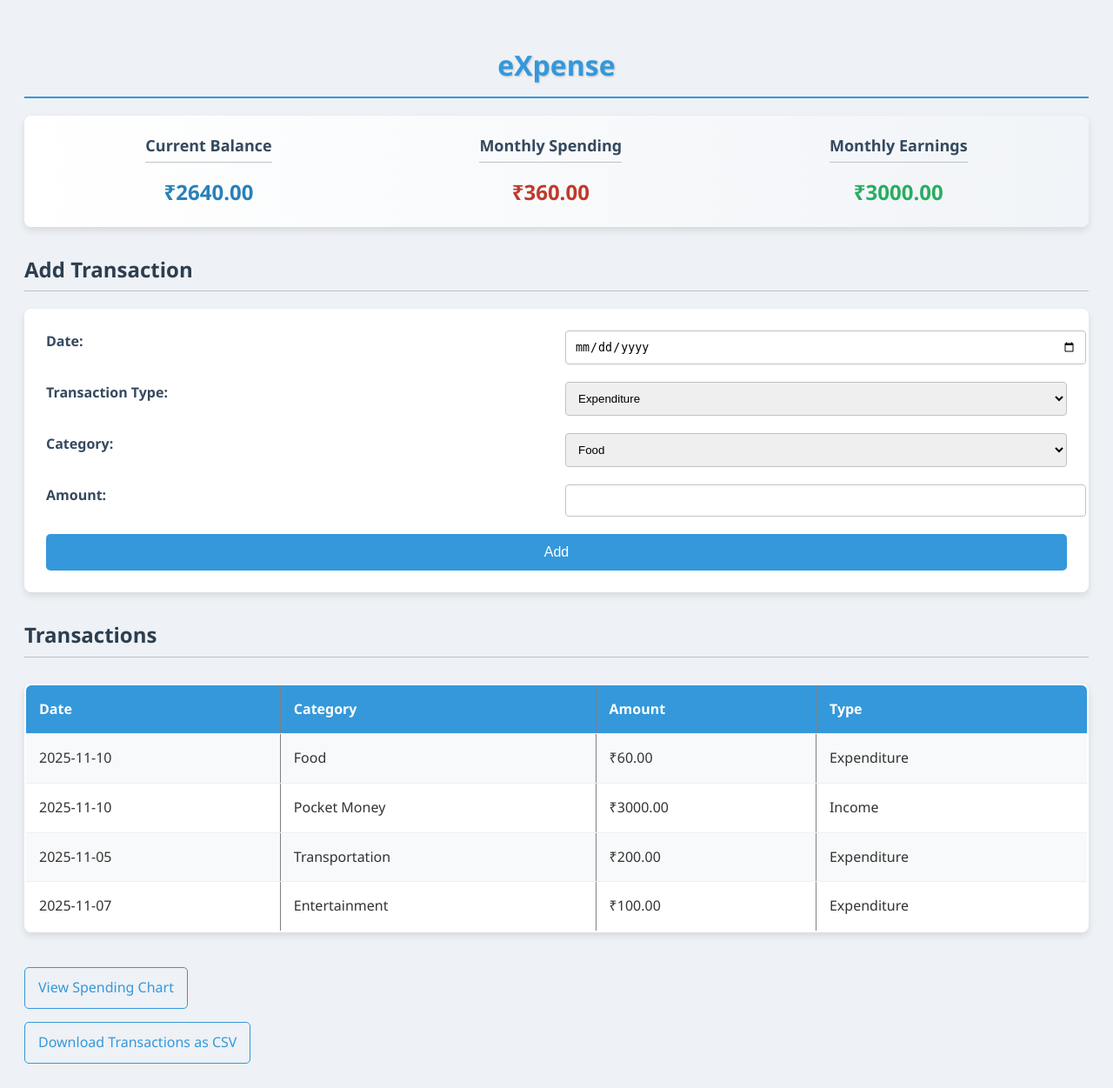
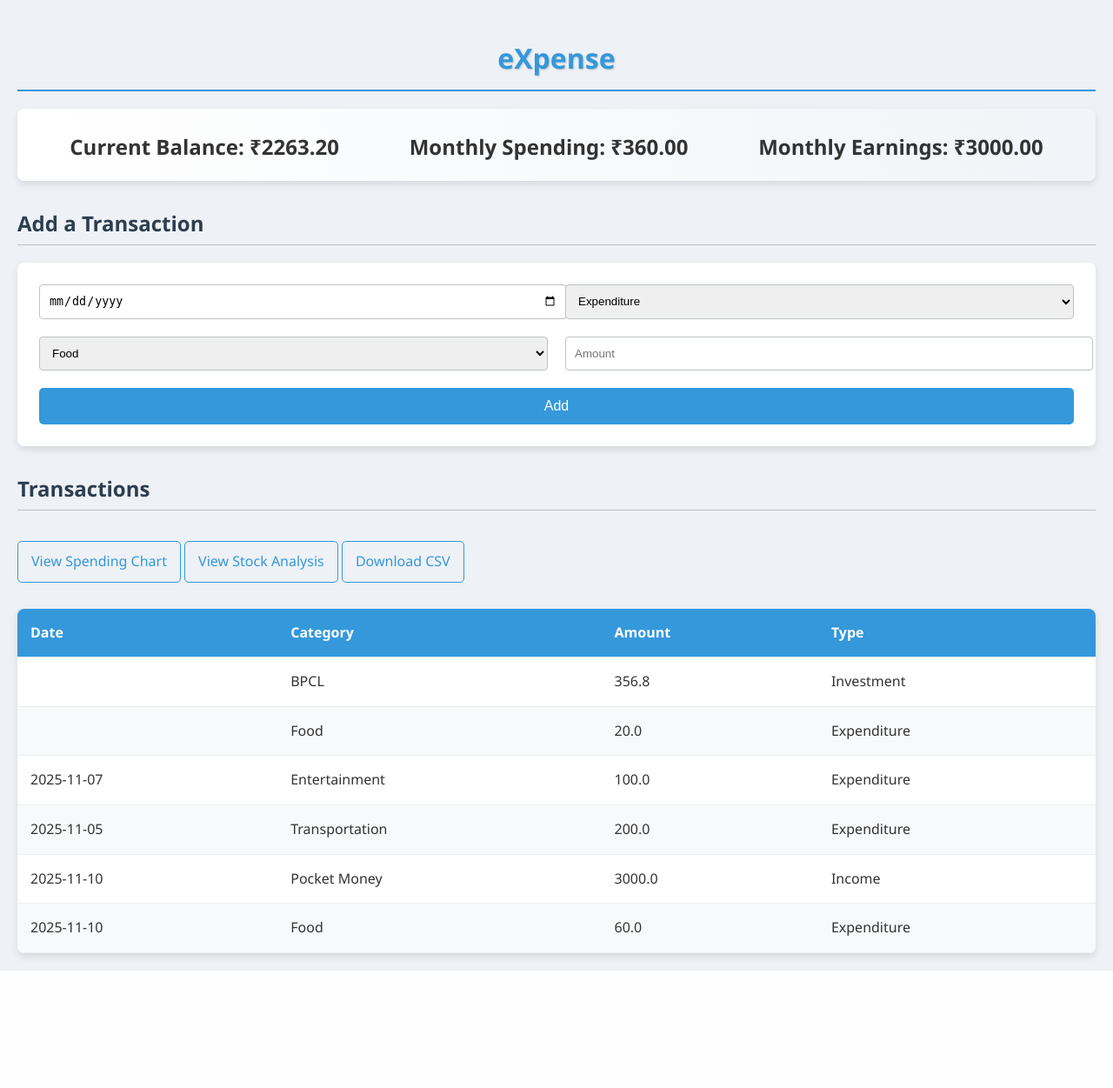
Before and after one commit to prathamtambe26-commits/expense_manager, a Flask app: page / in a window 1280 px wide. Shown: the whole page at 87% size. After the commit the page ends 1116 px from the top, so only its background shows below. Run offline with Flask 3, Linux system fonts and the light colour scheme.

Commit message:
Add files via upload

```diff
--- a/app.py
+++ b/app.py
@@ -1,5 +1,3 @@
-
-import os
 import pandas as pd
 from flask import Flask, render_template, request, redirect, url_for, send_file
 import matplotlib.pyplot as plt
@@ -121,19 +119,34 @@ def plot():
 
 @app.route('/stock_analysis')
 def stock_analysis():
+    # Create a copy to avoid modifying the global view
     investment_transactions = transactions_df[transactions_df['Type'] == 'Investment'].copy()
     stocks_data = []
+
     for index, row in investment_transactions.iterrows():
         current_price = get_price(row['Category'], 'NSE')
+
+        # --- ROBUST DATE HANDLING ---
+        # Try to convert to datetime
+        date_obj = pd.to_datetime(row['Date'], errors='coerce')
+
+        if pd.notna(date_obj):
+            # If valid, format it as a string immediately
+            date_display = date_obj.strftime('%Y-%m-%d')
+        else:
+            # If invalid (NaT), verify if the original data exists, otherwise show placeholder
+            date_display = str(row['Date']) if row['Date'] else "Invalid Date"
+
         if current_price:
             gain_loss = (current_price * row['Quantity']) - row['Amount']
             stocks_data.append({
-                'Date': row['Date'],
+                'Date': date_display,  # We pass the ready-made string
                 'Category': row['Category'],
                 'Amount': row['Amount'],
                 'CurrentPrice': current_price,
                 'GainLoss': gain_loss
             })
+
     return render_template('stock_analysis.html', stocks=stocks_data)
 
 @app.route('/download')
--- a/static/styles.css
+++ b/static/styles.css
@@ -4,7 +4,7 @@ body {
     background-color: #eef1f5;
     color: #333;
     line-height: 1.6;
-    margin: 40;
+    margin: 0;
     padding: 20px;
 }
 
--- a/templates/index.html
+++ b/templates/index.html
@@ -1,85 +1,108 @@
-
 <!DOCTYPE html>
-<html>
+<html lang="en">
 <head>
+    <meta charset="UTF-8">
+    <meta name="viewport" content="width=device-width, initial-scale=1.0">
     <title>eXpense</title>
-    <link rel="stylesheet" href="/static/styles.css">
+    <link rel="stylesheet" href="{{ url_for('static', filename='styles.css') }}">
 </head>
 <body>
+<div class="container">
     <h1>eXpense</h1>
 
+    <!-- Summary -->
     <div class="summary">
-        <div>
-            <h2>Current Balance</h2>
-            <p>₹{{ "%.2f"|format(current_balance) }}</p>
-        </div>
-        <div>
-            <h2>Monthly Spending</h2>
-            <p>₹{{ "%.2f"|format(monthly_spending) }}</p>
-        </div>
-        <div>
-            <h2>Monthly Earnings</h2>
-            <p>₹{{ "%.2f"|format(monthly_earnings) }}</p>
-        </div>
+        <p>Current Balance: ₹{{ '%.2f'|format(current_balance) }}</p>
+        <p>Monthly Spending: ₹{{ '%.2f'|format(monthly_spending) }}</p>
+        <p>Monthly Earnings: ₹{{ '%.2f'|format(monthly_earnings) }}</p>
     </div>
 
-    <h2>Add Transaction</h2>
+    <!-- Add Transaction Form -->
+    <div class="form-container">
+        <h2>Add a Transaction</h2>
         <form action="/add" method="post">
-        <label for="date">Date:</label>
-        <input type="date" id="date" name="date" required>
-
-        <label for="transaction_type">Transaction Type:</label>
-        <select id="transaction_type" name="transaction_type" required>
-            <option value="Expenditure">Expenditure</option>
+            <input type="date" name="date" required>
+            <select name="transaction_type" id="transaction_type" onchange="toggleCategory()">
                 <option value="Income">Income</option>
+                <option value="Expenditure" selected>Expenditure</option>
+                <option value="Investment">Investment</option>
             </select>
 
-        <label for="category">Category:</label>
-        <select id="category" name="category" onchange="checkOther(this.value)">
+            <div id="category_expenditure">
+                <select name="category">
                     <option value="Food">Food</option>
                     <option value="Transportation">Transportation</option>
-            <option value="Housing">Housing</option>
                     <option value="Entertainment">Entertainment</option>
+                    <option value="Utilities">Utilities</option>
+                    <option value="Rent">Rent</option>
                     <option value="Other">Other</option>
                 </select>
+                <input type="text" name="other_category" id="other_category" placeholder="Specify Category" style="display:none;">
+            </div>
 
-        <input type="text" id="other_category_input" name="other_category" style="display:none;" placeholder="Enter other category">
+            <div id="category_investment" style="display:none;">
+                <input type="text" name="stock_symbol" placeholder="Stock Symbol">
+                <input type="text" name="exchange" placeholder="Exchange (e.g., NSE, BSE)">
+                <input type="number" name="quantity" placeholder="Quantity">
+            </div>
 
-        <label for="amount">Amount:</label>
-        <input type="number" id="amount" name="amount" step="0.01" required>
+            <input type="number" step="0.01" name="amount" placeholder="Amount">
             <button type="submit">Add</button>
         </form>
+    </div>
 
+    <!-- Transactions Table -->
+    <div class="transactions-container">
         <h2>Transactions</h2>
-    <table border="2">
+        <a href="/plot">View Spending Chart</a>
+        <a href="/stock_analysis">View Stock Analysis</a>
+        <a href="/download" class="download-btn">Download CSV</a>
+        <table>
+            <thead>
             <tr>
                 <th>Date</th>
                 <th>Category</th>
                 <th>Amount</th>
                 <th>Type</th>
             </tr>
-        {% for transaction in transactions %}
+            </thead>
+            <tbody>
+            {% for transaction in transactions|reverse %}
                 <tr>
-            <td>{{ transaction.Date.strftime('%Y-%m-%d') }}</td>
+                    <td>{% if transaction.Date and transaction.Date is not none %}{{ transaction.Date.strftime('%Y-%m-%d') }}{% endif %}</td>
                     <td>{{ transaction.Category }}</td>
-            <td>₹{{ "%.2f"|format(transaction.Amount) }}</td>
+                    <td>{{ transaction.Amount }}</td>
                     <td>{{ transaction.Type }}</td>
                 </tr>
             {% endfor %}
+            </tbody>
         </table>
+    </div>
+</div>
+<script>
+    document.querySelector('[name="category"]').addEventListener('change', function() {
+        if (this.value === 'Other') {
+            document.getElementById('other_category').style.display = 'block';
+        } else {
+            document.getElementById('other_category').style.display = 'none';
+        }
+    });
 
-    <br>
-    <a href="/plot">View Spending Chart</a>
-    <br>
-    <a href="/download">Download Transactions as CSV</a>
-
-    <script>
-    function checkOther(val){
-     var element=document.getElementById('other_category_input');
-     if(val=='Other')
-       element.style.display='block';
-     else
-       element.style.display='none';
+    function toggleCategory() {
+        var type = document.getElementById('transaction_type').value;
+        if (type === 'Investment') {
+            document.getElementById('category_investment').style.display = 'block';
+            document.getElementById('category_expenditure').style.display = 'none';
+            document.querySelector('[name="amount"]').style.display = 'none';
+        } else if (type === 'Expenditure') {
+            document.getElementById('category_investment').style.display = 'none';
+            document.getElementById('category_expenditure').style.display = 'block';
+            document.querySelector('[name="amount"]').style.display = 'block';
+        } else { // Income
+            document.getElementById('category_investment').style.display = 'none';
+            document.getElementById('category_expenditure').style.display = 'block';
+            document.querySelector('[name="amount"]').style.display = 'block';
+        }
     }
 </script>
 </body>
--- a/templates/stock_analysis.html
+++ b/templates/stock_analysis.html
@@ -2,11 +2,11 @@
 <!DOCTYPE html>
 <html>
 <head>
-    <title>Stock Analysis</title>
+    <title>eXpense</title>
     <link rel="stylesheet" href="/static/styles.css">
 </head>
 <body>
-    <h1>Stock Analysis</h1>
+<h1>eXpense</h1>
 <table border="2">
     <tr>
         <th>Purchase Date</th>
@@ -17,7 +17,7 @@
     </tr>
     {% for stock in stocks %}
         <tr>
-            <td>{% if stock.Date and stock.Date is not none %}{{ stock.Date.strftime('%Y-%m-%d') }}{% endif %}</td>
+            <td>{{ stock.Date }}</td>
             <td>{{ stock.Category }}</td>
             <td>₹{{ "%.2f"|format(stock.Amount) }}</td>
             <td>₹{{ "%.2f"|format(stock.CurrentPrice) }}</td>
--- a/transactions.csv
+++ b/transactions.csv
@@ -1,5 +1,7 @@
-Date,Category,Amount,Type
-2025-11-10,Food,60.0,Expenditure
-2025-11-10,Pocket Money,3000.0,Income
-2025-11-05,Transportation,200.0,Expenditure
-2025-11-07,Entertainment,100.0,Expenditure
+Date,Category,Amount,Type,Quantity
+2025-11-10 00:00:00,Food,60.0,Expenditure,
+2025-11-10 00:00:00,Pocket Money,3000.0,Income,
+2025-11-05 00:00:00,Transportation,200.0,Expenditure,
+2025-11-07 00:00:00,Entertainment,100.0,Expenditure,
+,Food,20.0,Expenditure,
+2025-10-31,BPCL,356.8,Investment,1.0
```
Also changed, not shown: generate_token.py (added, +29 -0 lines), templates/plot.html (+4 -4 lines), stocks.py (line endings or trailing spaces). Lines whose indentation alone changed are shown as unchanged.
